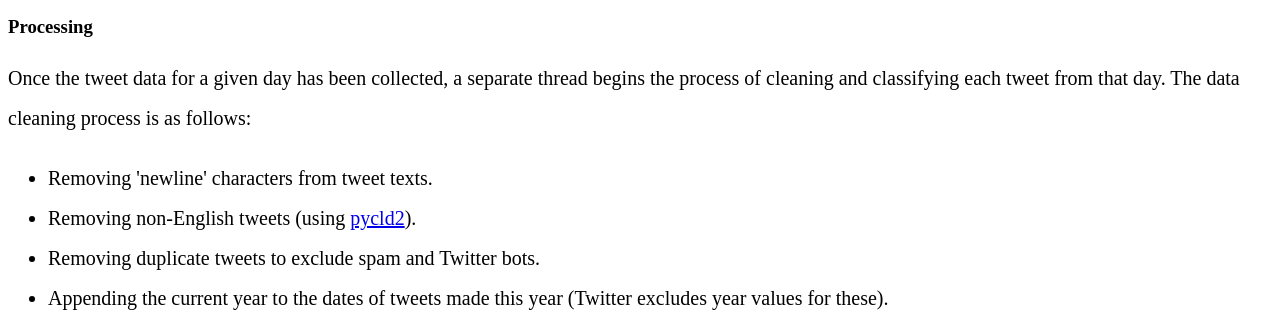
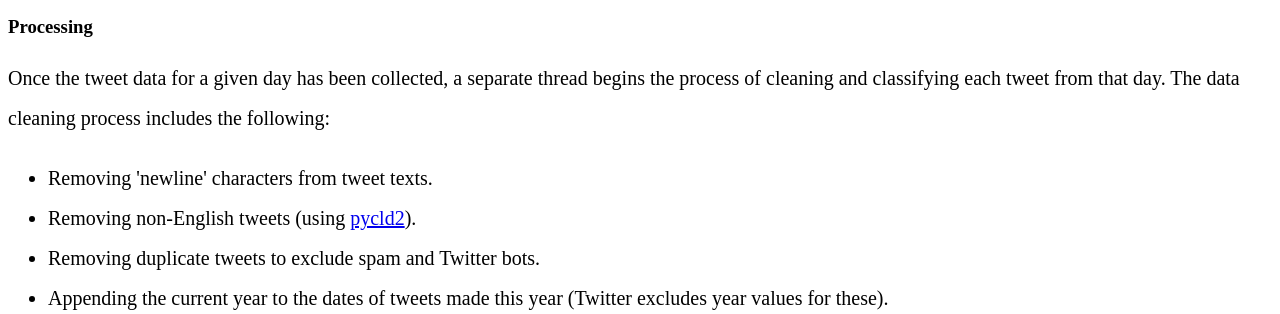
Before and after one commit to nickmack823/Twitter-Sentiment-Analyzer, a Flask app: page / in a window 1280 px wide. Shown: the part 4009-4323 px from the top of the page. Run offline with Flask 2, Linux system fonts and the light colour scheme; data that the repository does not hold is empty; parts of the project's set-up code (start-up, migrations or seed data) failed here and were passed over; some libraries are stand-ins or nearby versions.

Commit message:
Update index.html

```diff
--- a/templates/index.html
+++ b/templates/index.html
@@ -221,7 +221,7 @@
   <h3>Processing</h3>
   <p class="left-paragraph">
     Once the tweet data for a given day has been collected, a separate thread begins the process of cleaning and classifying each
-    tweet from that day. The data cleaning process is as follows:
+    tweet from that day. The data cleaning process includes the following:
     <ul class="left-list">
       <li>Removing 'newline' characters from tweet texts.</li>
       <li>Removing non-English tweets (using <a href="https://pypi.org/project/pycld2/"  target="_blank" rel="noopener noreferrer">pycld2</a>).</li>
```
